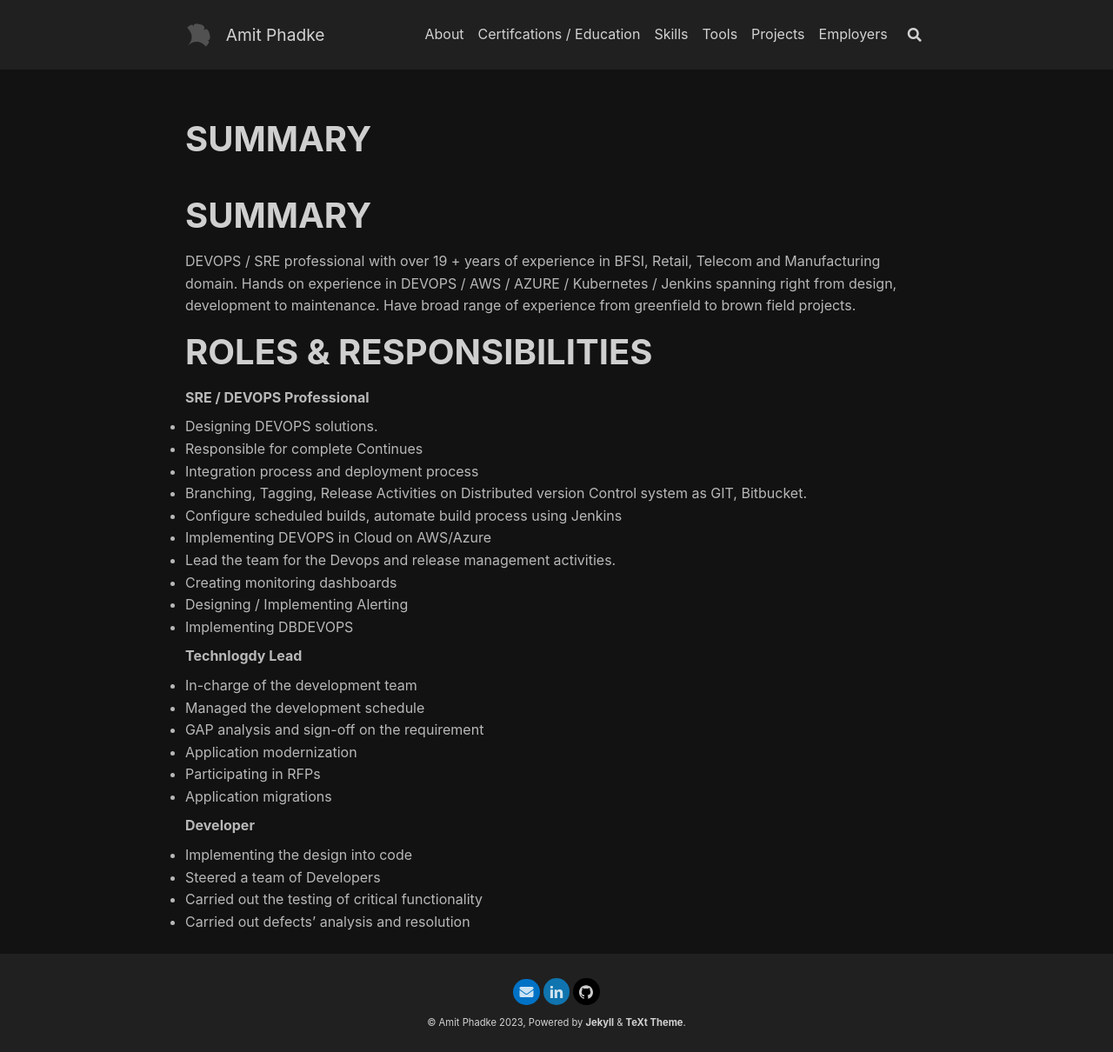
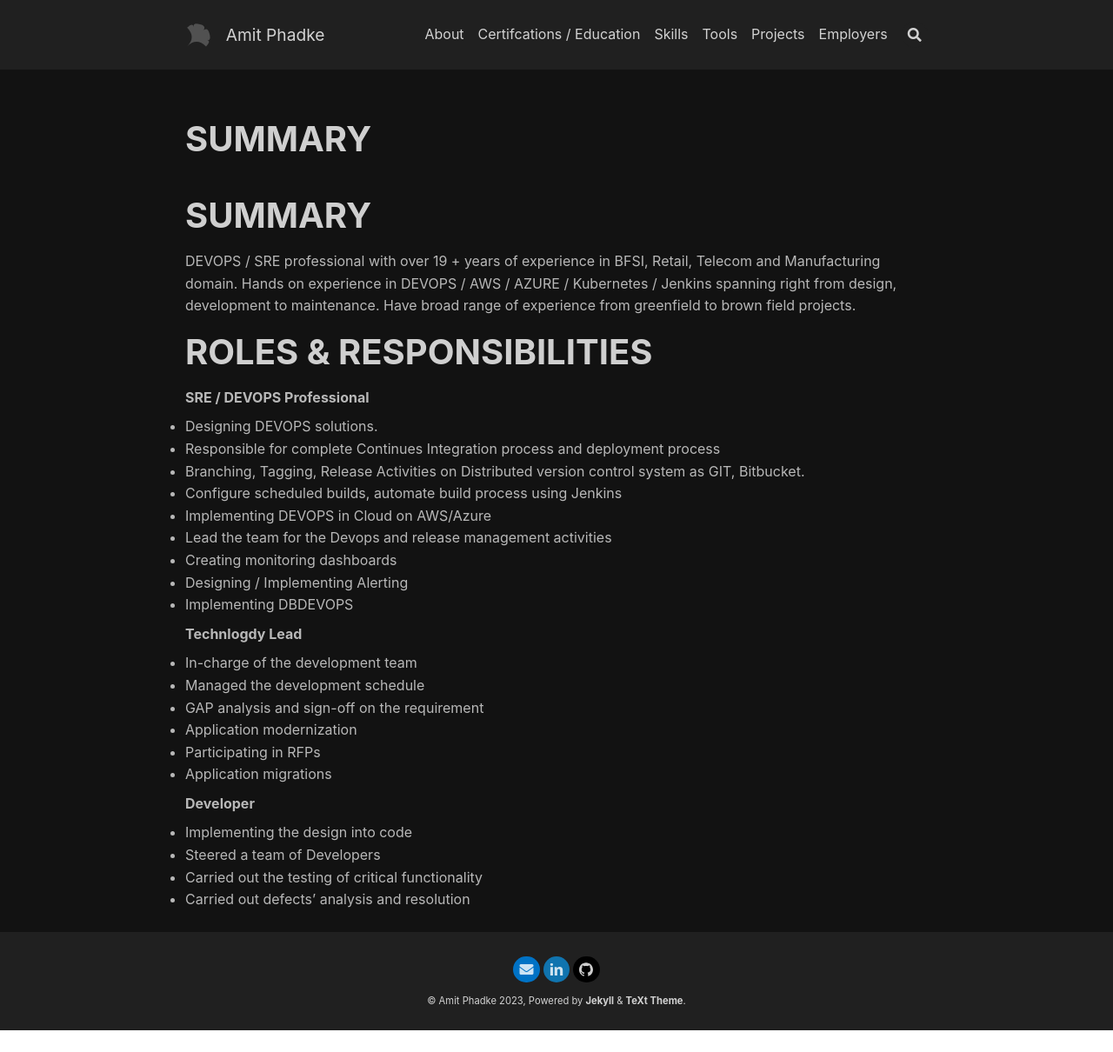
Before and after one commit to amitrphadke/amitrphadke.github.io, a Jekyll site: the page built from index.md, in a window 1280 px wide. Shown: the whole page at 87% size. Built offline with Jekyll 4.4.1, drawn with Linux system fonts in a browser that asks for light colours; nearby versions of some CDN libraries; our own code applies the rules of GitHub Pages for plain Markdown files; after the commit the page ends 1185 px from its top, so only the background shows below that.

Commit message:
re-phrasing

```diff
--- a/index.md
+++ b/index.md
@@ -10,13 +10,11 @@
 
 **SRE / DEVOPS Professional**
  - Designing DEVOPS solutions.
- - Responsible for complete Continues
- - Integration process and deployment process
- - Branching, Tagging,  Release Activities on Distributed version
-   Control system as GIT, Bitbucket.
+ - Responsible for complete Continues Integration process and deployment process
+ - Branching, Tagging,  Release Activities on Distributed version control system as GIT, Bitbucket.
  - Configure scheduled builds, automate build process using Jenkins
  - Implementing DEVOPS in Cloud on AWS/Azure
- - Lead the team for the Devops and release management activities.
+ - Lead the team for the Devops and release management activities
  - Creating monitoring dashboards
  - Designing / Implementing Alerting
  - Implementing DBDEVOPS
@@ -24,7 +22,7 @@
 **Technlogdy Lead**
 - In-charge of the development team
 - Managed the development schedule
--  GAP analysis and sign-off on the requirement
+- GAP analysis and sign-off on the requirement
 - Application modernization
 - Participating in RFPs
 - Application migrations
```
Also changed, not shown: about.md (+1 -1 lines).
